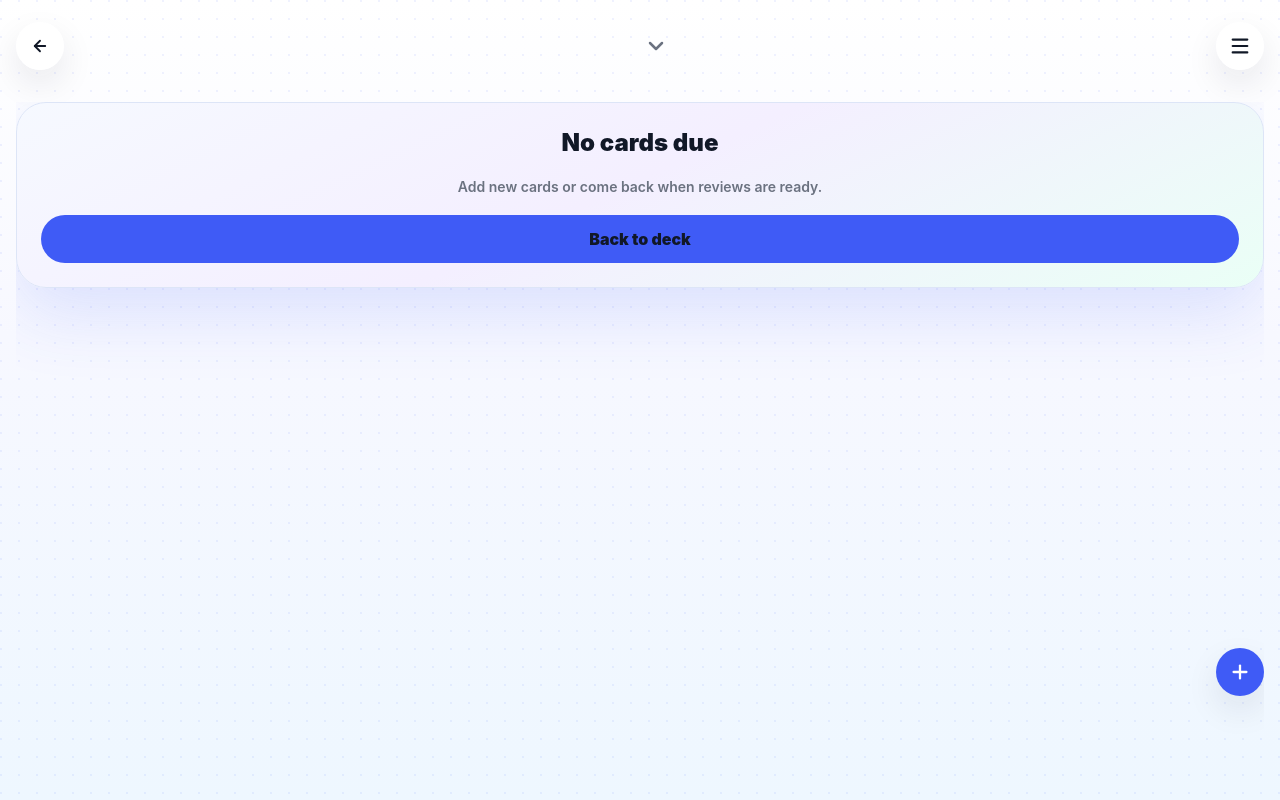
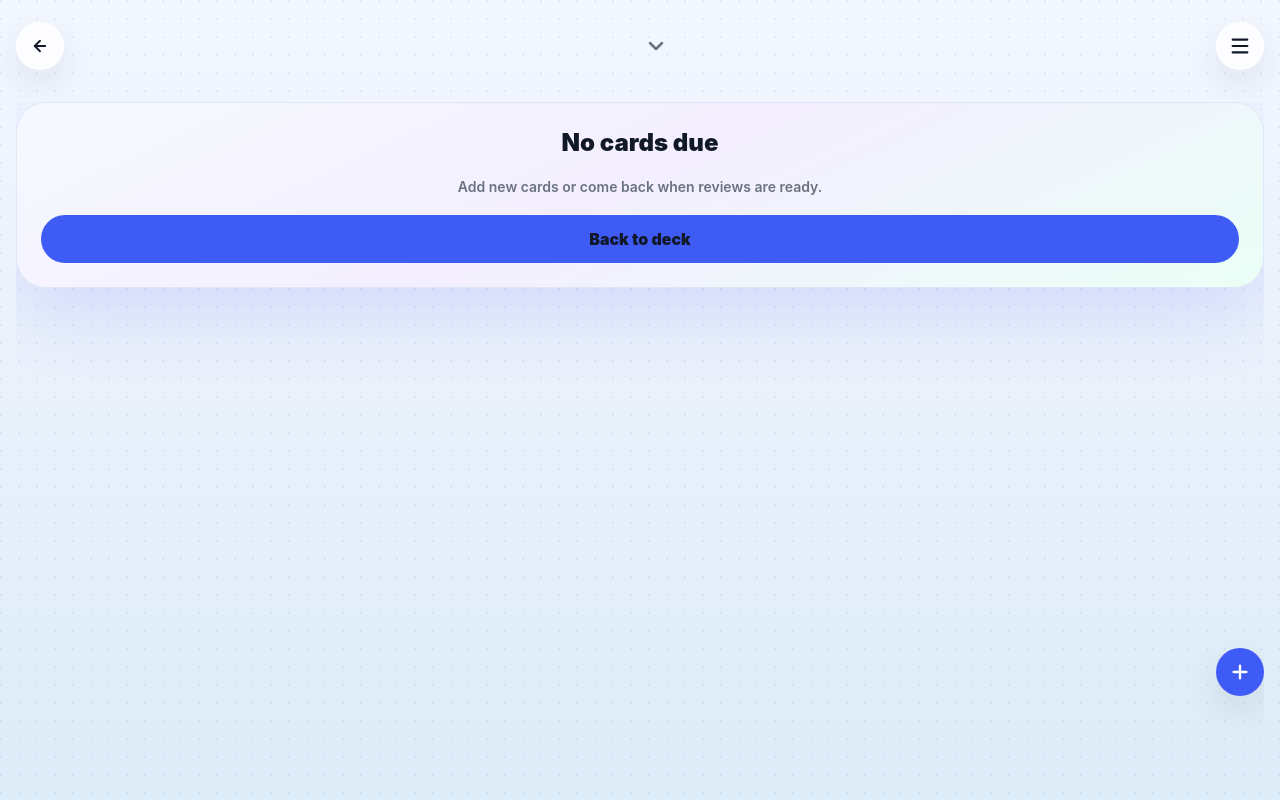
Before and after one commit to TarasKun/flashify, a Next.js app: page /decks/1/study in a window 1280 px wide. Built offline with nearby package versions, Linux system fonts and the light colour scheme.

Commit message:
Make study cards feel instant

```diff
--- a/app/globals.css
+++ b/app/globals.css
@@ -3,7 +3,7 @@
 @custom-variant dark (&:where([data-theme="dark"], [data-theme="dark"] *));
 
 :root {
-  --app-bg: #f8f9ff;
+  --app-bg: #eef3fb;
   --app-surface: #ffffff;
   --app-surface-muted: #eef3ff;
   --app-text: #111827;
@@ -21,8 +21,8 @@
   --app-panel-gradient: linear-gradient(155deg, #f6f9ff 0%, #f4efff 48%, #eafff6 100%);
   --app-card-gradient: linear-gradient(145deg, #ffffff 0%, #fbfcff 52%, #eff8ff 100%);
   --app-screen-gradient:
-    radial-gradient(circle at 1px 1px, rgb(63 91 246 / 8%) 1px, transparent 0),
-    linear-gradient(180deg, #ffffff 0%, #f7f8ff 42%, #eef7ff 100%);
+    radial-gradient(circle at 1px 1px, rgb(63 91 246 / 9%) 1px, transparent 0),
+    linear-gradient(180deg, #f3f7ff 0%, #eaf1fb 45%, #dcecf8 100%);
   --app-shadow: 0 24px 70px rgb(63 91 246 / 16%);
   --app-shadow-soft: 0 14px 34px rgb(17 24 39 / 9%);
   --app-radius-lg: 30px;
@@ -60,7 +60,7 @@
 }
 
 [data-theme="light"] {
-  --app-bg: #f8f9ff;
+  --app-bg: #eef3fb;
   --app-surface: #ffffff;
   --app-surface-muted: #eef3ff;
   --app-text: #111827;
@@ -78,8 +78,8 @@
   --app-panel-gradient: linear-gradient(155deg, #f6f9ff 0%, #f4efff 48%, #eafff6 100%);
   --app-card-gradient: linear-gradient(145deg, #ffffff 0%, #fbfcff 52%, #eff8ff 100%);
   --app-screen-gradient:
-    radial-gradient(circle at 1px 1px, rgb(63 91 246 / 8%) 1px, transparent 0),
-    linear-gradient(180deg, #ffffff 0%, #f7f8ff 42%, #eef7ff 100%);
+    radial-gradient(circle at 1px 1px, rgb(63 91 246 / 9%) 1px, transparent 0),
+    linear-gradient(180deg, #f3f7ff 0%, #eaf1fb 45%, #dcecf8 100%);
   --app-shadow: 0 24px 70px rgb(63 91 246 / 16%);
   --app-shadow-soft: 0 14px 34px rgb(17 24 39 / 9%);
   color-scheme: light;
@@ -159,6 +159,33 @@ button {
   transform-origin: center 78%;
 }
 
+.flashcard-stage {
+  isolation: isolate;
+  padding-top: 0.75rem;
+}
+
+.flashcard-shadow-card {
+  border: 1px solid rgb(255 255 255 / 70%);
+  border-radius: 2.25rem;
+  inset: 0;
+  pointer-events: none;
+  position: absolute;
+}
+
+.flashcard-shadow-card-near {
+  background: linear-gradient(145deg, rgb(255 255 255 / 72%), rgb(226 237 250 / 78%));
+  box-shadow: 0 18px 44px rgb(63 91 246 / 10%);
+  transform: translateY(0.7rem) scale(0.965);
+  z-index: 2;
+}
+
+.flashcard-shadow-card-deep {
+  background: linear-gradient(145deg, rgb(255 255 255 / 48%), rgb(213 228 243 / 68%));
+  box-shadow: 0 18px 36px rgb(17 24 39 / 7%);
+  transform: translateY(1.35rem) scale(0.925);
+  z-index: 1;
+}
+
 .flashcard-inner {
   transform-style: preserve-3d;
   transition: transform 520ms cubic-bezier(0.2, 0.8, 0.2, 1);
@@ -179,6 +206,30 @@ button {
   transform: rotateY(180deg);
 }
 
+@keyframes flashcard-exit-right {
+  from {
+    opacity: 1;
+    transform: translate3d(0, 0, 0) rotate(0deg) scale(1);
+  }
+
+  to {
+    opacity: 0;
+    transform: translate3d(var(--flashcard-exit-x), -10rem, 0) rotate(var(--flashcard-exit-rotate)) scale(0.96);
+  }
+}
+
+@keyframes flashcard-exit-left {
+  from {
+    opacity: 1;
+    transform: translate3d(0, 0, 0) rotate(0deg) scale(1);
+  }
+
+  to {
+    opacity: 0;
+    transform: translate3d(var(--flashcard-exit-x), -10rem, 0) rotate(var(--flashcard-exit-rotate)) scale(0.96);
+  }
+}
+
 .app-screen {
   background-image: var(--app-screen-gradient);
   background-size:
```
Also changed, not shown: app/_components/study-session-screen.tsx (+112 -51 lines).
